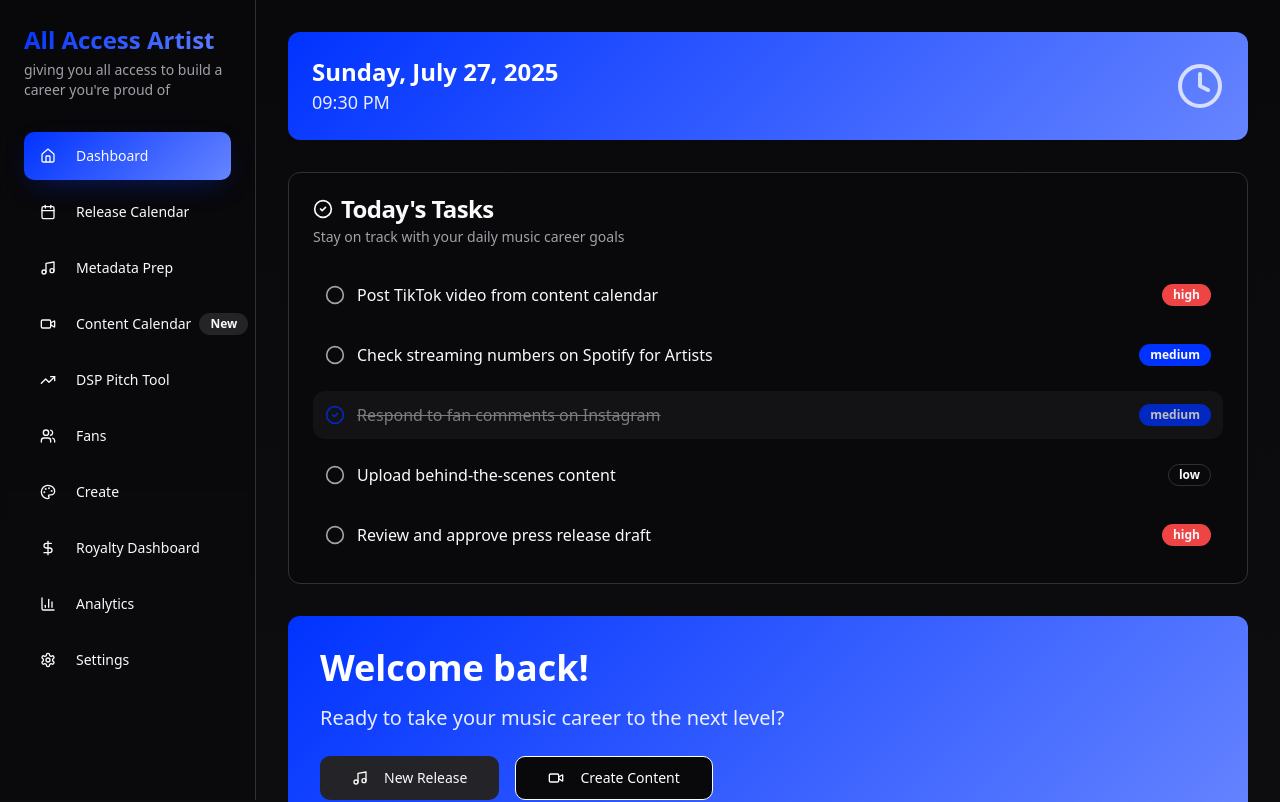
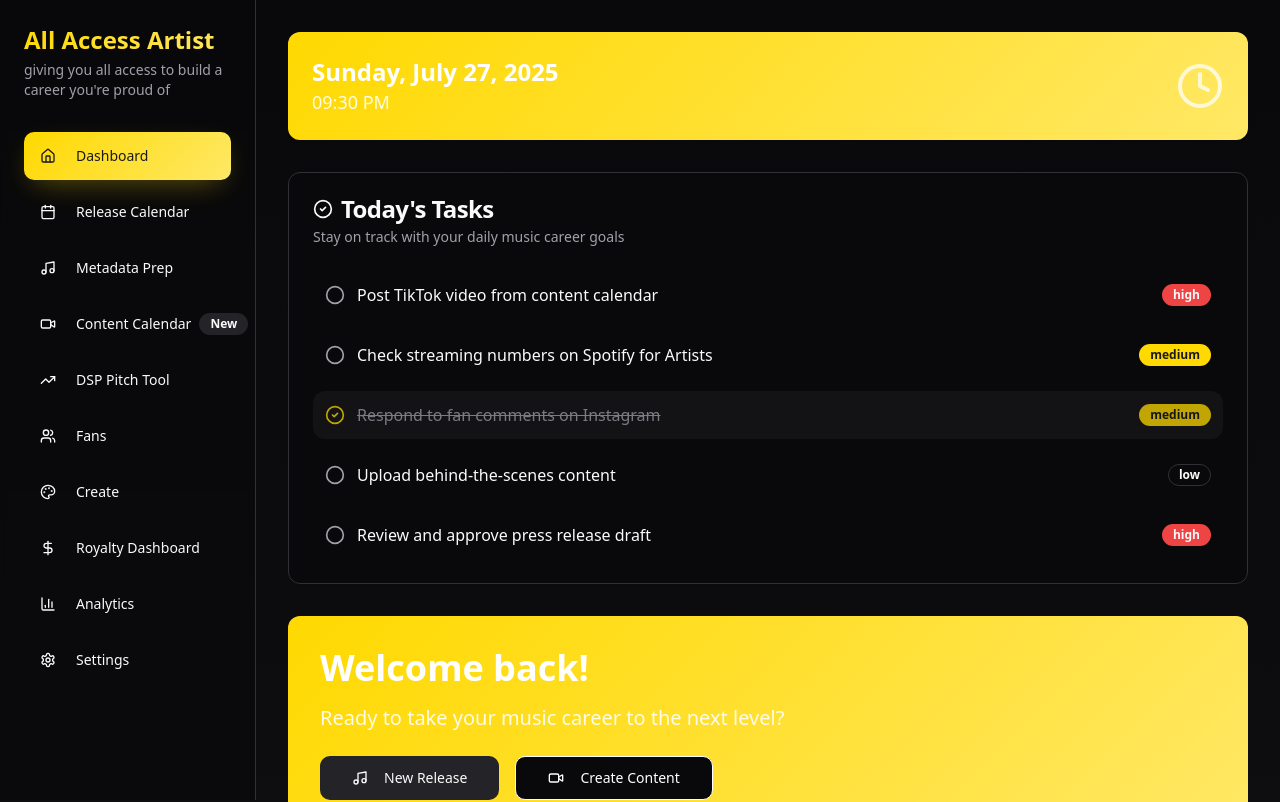
Before and after one commit to brennanwesley/All-Access-Artist, a React (Vite) app: page / in a window 1280 px wide. Shown: the top 802 px of the page. Built offline with nearby package versions, Linux system fonts and the light colour scheme.

Commit message:
Reverted to commit 1c7474537cd0a4b043c7fa145dcd5b97a98464bd

```diff
--- a/src/index.css
+++ b/src/index.css
@@ -17,9 +17,9 @@ All colors MUST be HSL.
     --popover: 240 10% 3.9%;
     --popover-foreground: 0 0% 98%;
 
-    --primary: 228 100% 50%;
-    --primary-foreground: 0 0% 98%;
-    --primary-glow: 228 100% 70%;
+    --primary: 51 100% 50%;
+    --primary-foreground: 0 0% 10%;
+    --primary-glow: 51 100% 70%;
 
     --secondary: 240 5% 15%;
     --secondary-foreground: 0 0% 98%;
@@ -27,15 +27,15 @@ All colors MUST be HSL.
     --muted: 240 5% 15%;
     --muted-foreground: 240 5% 65%;
 
-    --accent: 228 80% 45%;
-    --accent-foreground: 0 0% 98%;
+    --accent: 51 80% 45%;
+    --accent-foreground: 0 0% 10%;
 
     --destructive: 0 84.2% 60.2%;
     --destructive-foreground: 210 40% 98%;
 
     --border: 240 6% 20%;
     --input: 240 6% 20%;
-    --ring: 228 100% 50%;
+    --ring: 51 100% 50%;
 
     --gradient-primary: linear-gradient(135deg, hsl(var(--primary)), hsl(var(--primary-glow)));
     --gradient-accent: linear-gradient(135deg, hsl(var(--accent)), hsl(var(--primary)));
```
